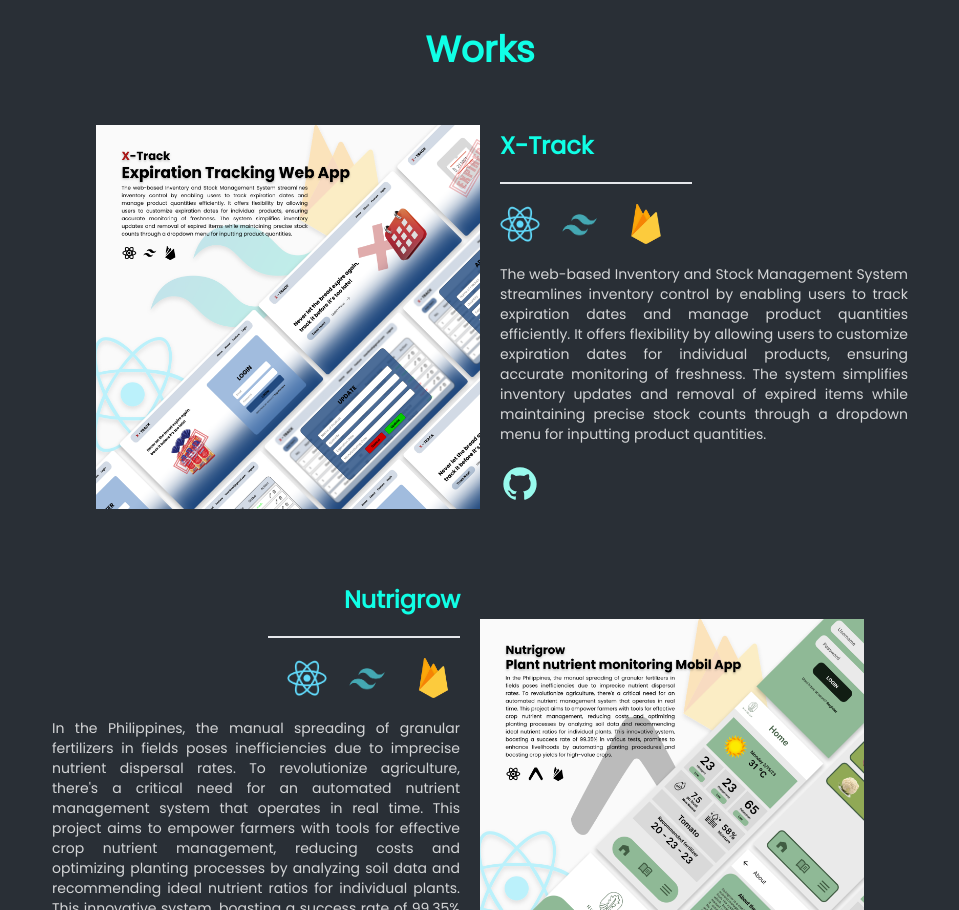
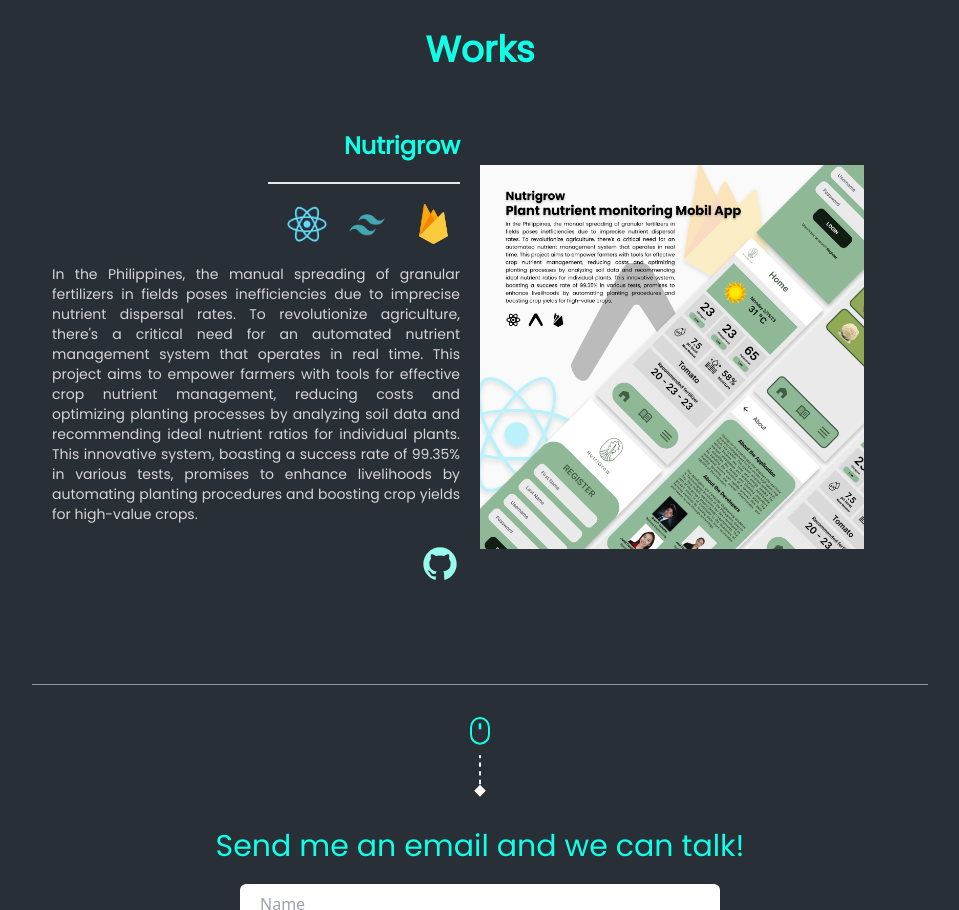
Before and after one commit to Grannybells/porfolio, a React (Vite) app: page / in a window 1280 px wide. Shown: the part 2514-3424 px from the top of the page, without its empty margins (160-1119 px from the left). Built offline with nearby package versions, Linux system fonts and the light colour scheme.

Commit message:
Update Projects.jsx

```diff
--- a/src/screen/Projects.jsx
+++ b/src/screen/Projects.jsx
@@ -24,26 +24,6 @@ const Projects = () => {
             <div className="flex items-center justify-center">
                 <div className="w-full flex flex-col items-center gap-10">
                     <h1 className="font-poppins text-[#10FFE6] text-4xl font-bold">Works</h1>
-                    <div className="w-full flex flex-row">
-                        <div className="w-full md:w-1/2 flex items-center justify-end">
-                            <img className="h-48 md:h-96" src={project1} alt="github" />
-                        </div>
-                        <div className="w-full md:w-1/2 p-5 flex flex-col gap-5 items-start">
-                            <h1 className="font-poppins text-2xl text-[#10FFE6] font-bold">X-Track</h1>
-                            <div className="border-[1px] w-48" />
-                            <div className="flex flex-row gap-5">
-                                <img className="h-10 transition transform hover:-translate-y-3 motion-reduce:transition-none motion-reduce:hover:transform-none" src={reactIco} alt="logo" />
-                                <img className="h-10 transition transform hover:-translate-y-3 motion-reduce:transition-none motion-reduce:hover:transform-none" src={tailwind} alt="logo" />
-                                <img className="h-10 transition transform hover:-translate-y-3 motion-reduce:transition-none motion-reduce:hover:transform-none" src={firebase} alt="logo" />
-                            </div>
-                            <p className="font-poppins text-sm text-white/80 text-justify h-64 lg:h-auto overflow-hidden">The web-based Inventory and Stock Management System streamlines inventory control by enabling users to track expiration dates and manage product quantities efficiently. It offers flexibility by allowing users to customize expiration dates for individual products, ensuring accurate monitoring of freshness. The system simplifies inventory updates and removal of expired items while maintaining precise stock counts through a dropdown menu for inputting product quantities.</p>
-                            <div className="flex flex-row gap-5">
-                                <a href='https://github.com/Grannybells/x-track-web.git' className=" cursor-pointer">
-                                    <img href='https://github.com/Grannybells/x-track-web.git' className="h-10" src={github} alt="github" />
-                                </a>
-                            </div>
-                        </div>
-                    </div>
 
                     <div className="w-full flex flex-row">
 
```
